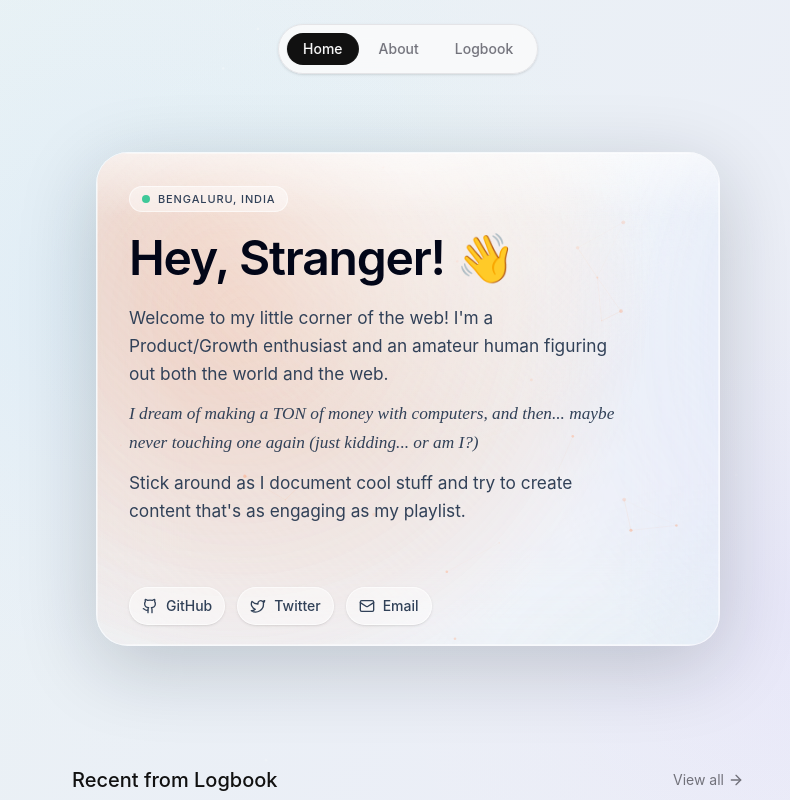
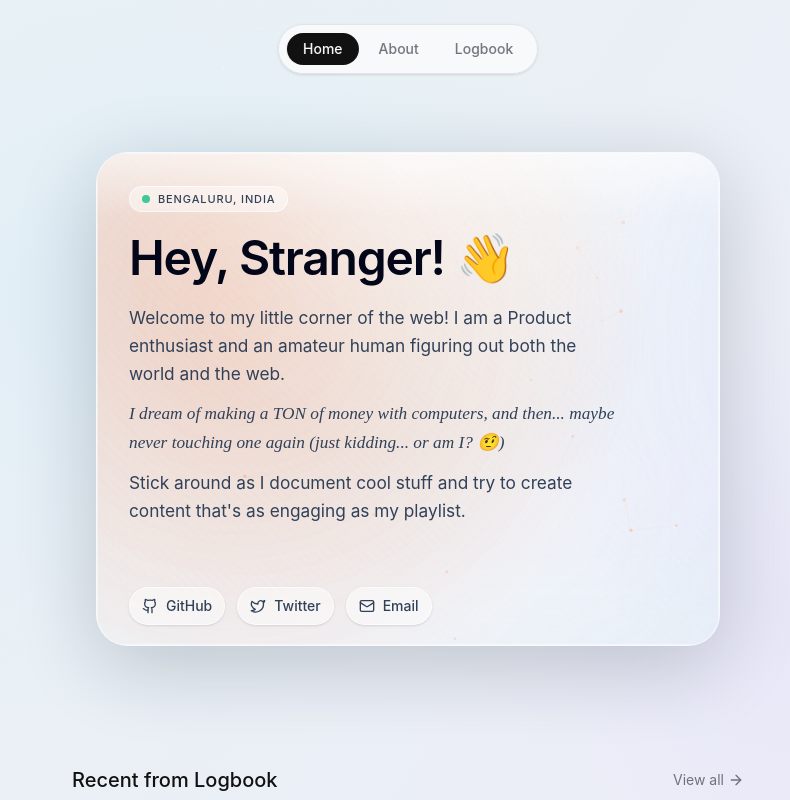
Before and after one commit to iharshchauhan/new-website, a Next.js app: page / in a window 1280 px wide. Shown: the top 800 px of the page, without its empty margins (232-1022 px from the left). Built offline with nearby package versions, Linux system fonts and the light colour scheme.

Commit message:
Update hero-dithering-card.tsx

```diff
--- a/components/ui/hero-dithering-card.tsx
+++ b/components/ui/hero-dithering-card.tsx
@@ -84,12 +84,13 @@ export function CTASection() {
 
               <div className="max-w-4xl space-y-3 text-[1.04rem] leading-relaxed text-slate-700 md:text-[1.08rem]">
                 <p>
-                  Welcome to my little corner of the web! I&apos;m a Product/Growth enthusiast and an
+                  Welcome to my little corner of the web! I am a Product enthusiast and an
                   amateur human figuring out both the world and the web.
                 </p>
                 <p className="italic [font-family:ui-cursive,cursive]">
                   I dream of making a TON of money with computers, and then... maybe never touching
-                  one again (just kidding... or am I?)
+                  one again
+                  (just kidding... or am I? 🤨)
                 </p>
                 <p>
                   Stick around as I document cool stuff and try to create content that&apos;s as
```
